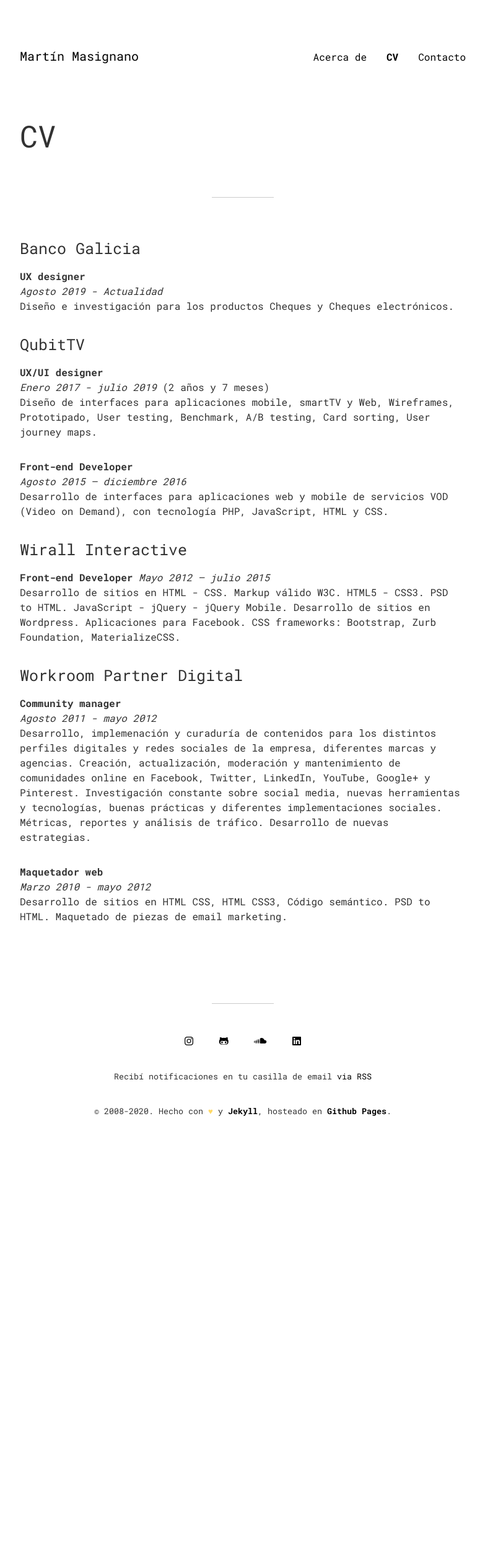
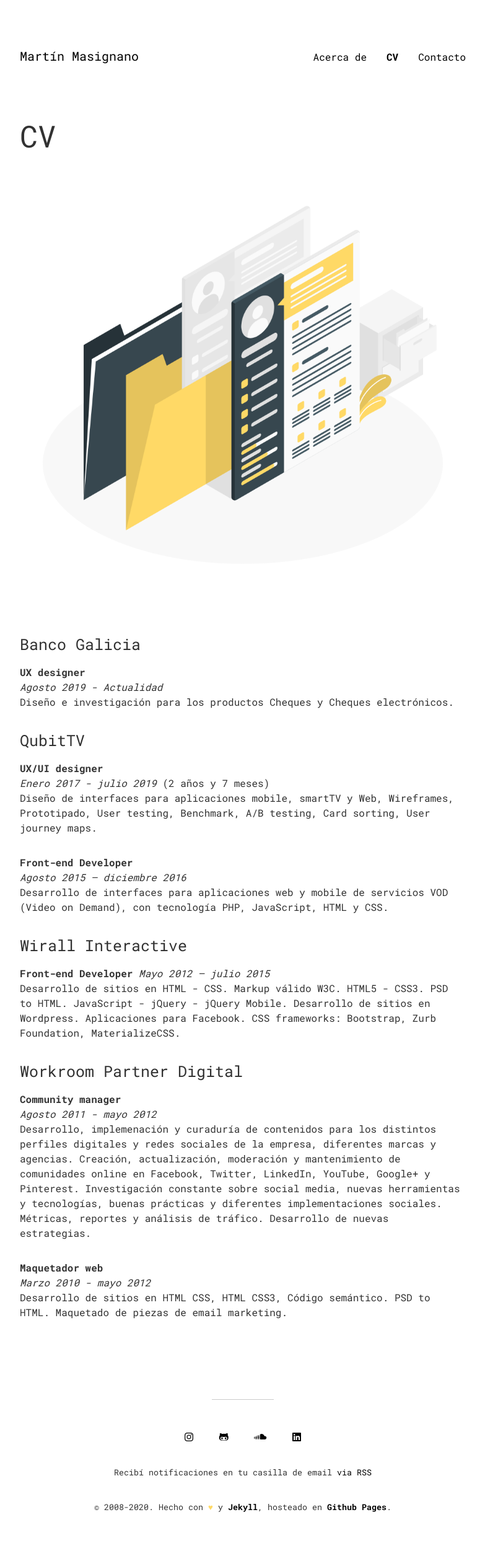
Before and after one commit to martinmasignano/martinmasignano.github.io, a Jekyll site: the page built from resume.md, in a window 1280 px wide. Shown: the whole page at 62% size, without its empty margins (248-1031 px from the left). Built offline with Jekyll 4.4.1, drawn with Linux system fonts in a browser that asks for light colours; nearby versions of some CDN libraries; before the commit the page ends 1885 px from its top, so only the background shows below that.

Commit message:
add images

```diff
--- a/resume.md
+++ b/resume.md
@@ -4,7 +4,7 @@ title: CV
 permalink: /resume/
 order: 2
 ---
-<hr>
+![](/assets/images/cv.png){: .post-img alt="Curriculum Vitae"}
 
 #### Banco Galicia
 **UX designer**
```
Also changed, not shown: about.md (+1 -0 lines), contact.md (+1 -0 lines), assets/images/aboutme.png (added), assets/images/contact.png (added), assets/images/cv.png (added), 1 other file.
